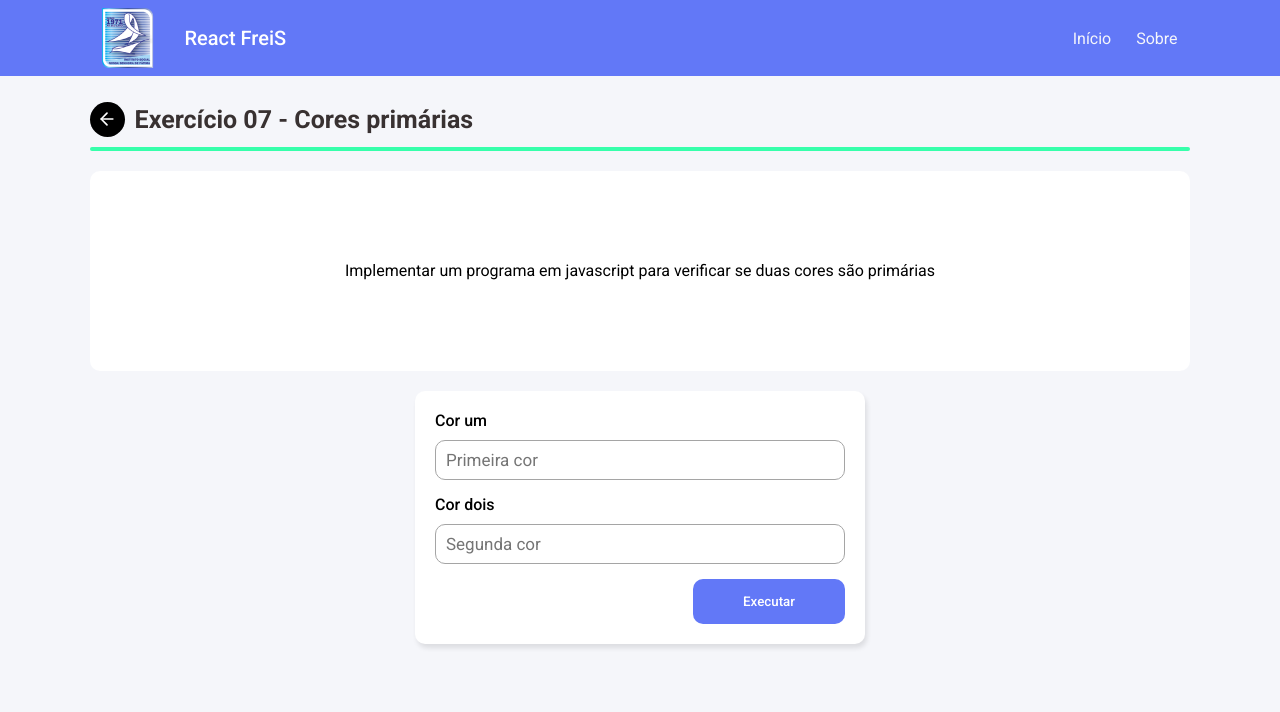
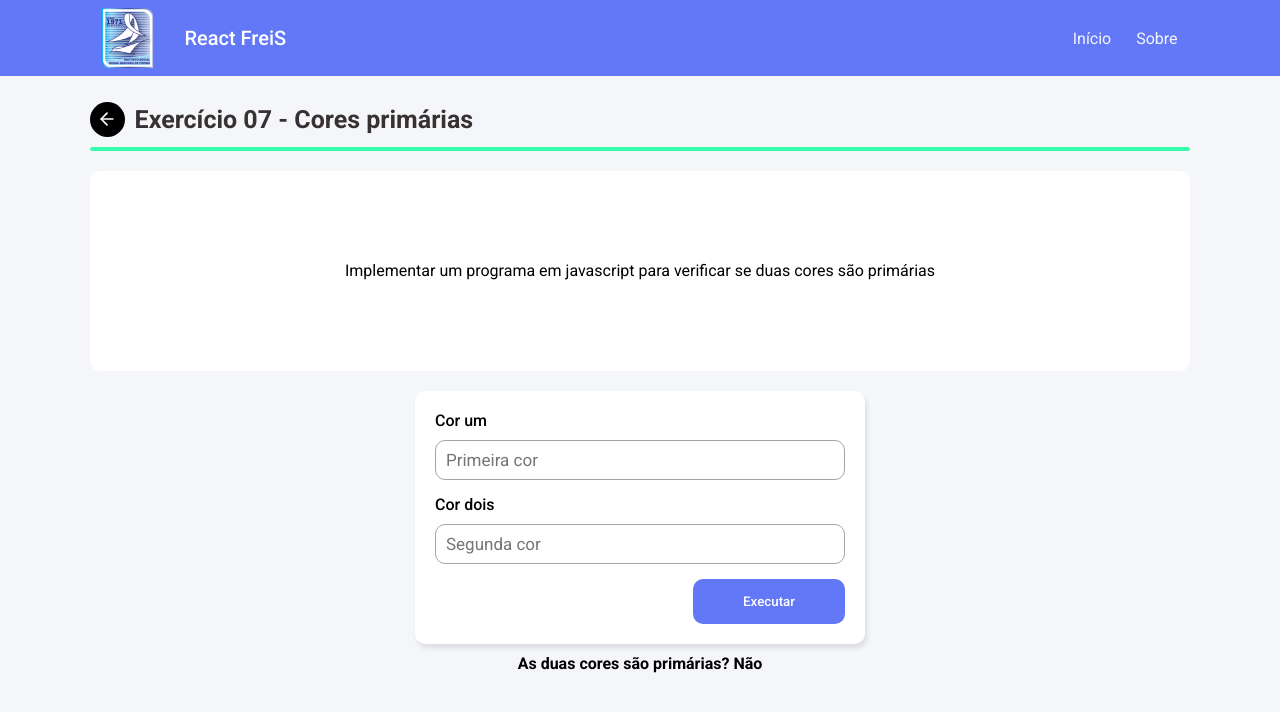
Before and after one commit to RGSntj/freis, a React (Vite) app: page /exercicio-7 in a window 1280 px wide. Shown: the top 712 px of the page. Built offline with nearby package versions, Linux system fonts and the light colour scheme.

Commit message:
ex 7 finalizado

```diff
--- a/src/pages/exercicios/ex-07/index.tsx
+++ b/src/pages/exercicios/ex-07/index.tsx
@@ -64,6 +64,7 @@ export function ExerciseSeven() {
             Executar
           </button>
         </form>
+        <p className="resultado">As duas cores são primárias? {resultado ? "Sim" : "Não"}</p>
       </div>
     </section>
   );
```
